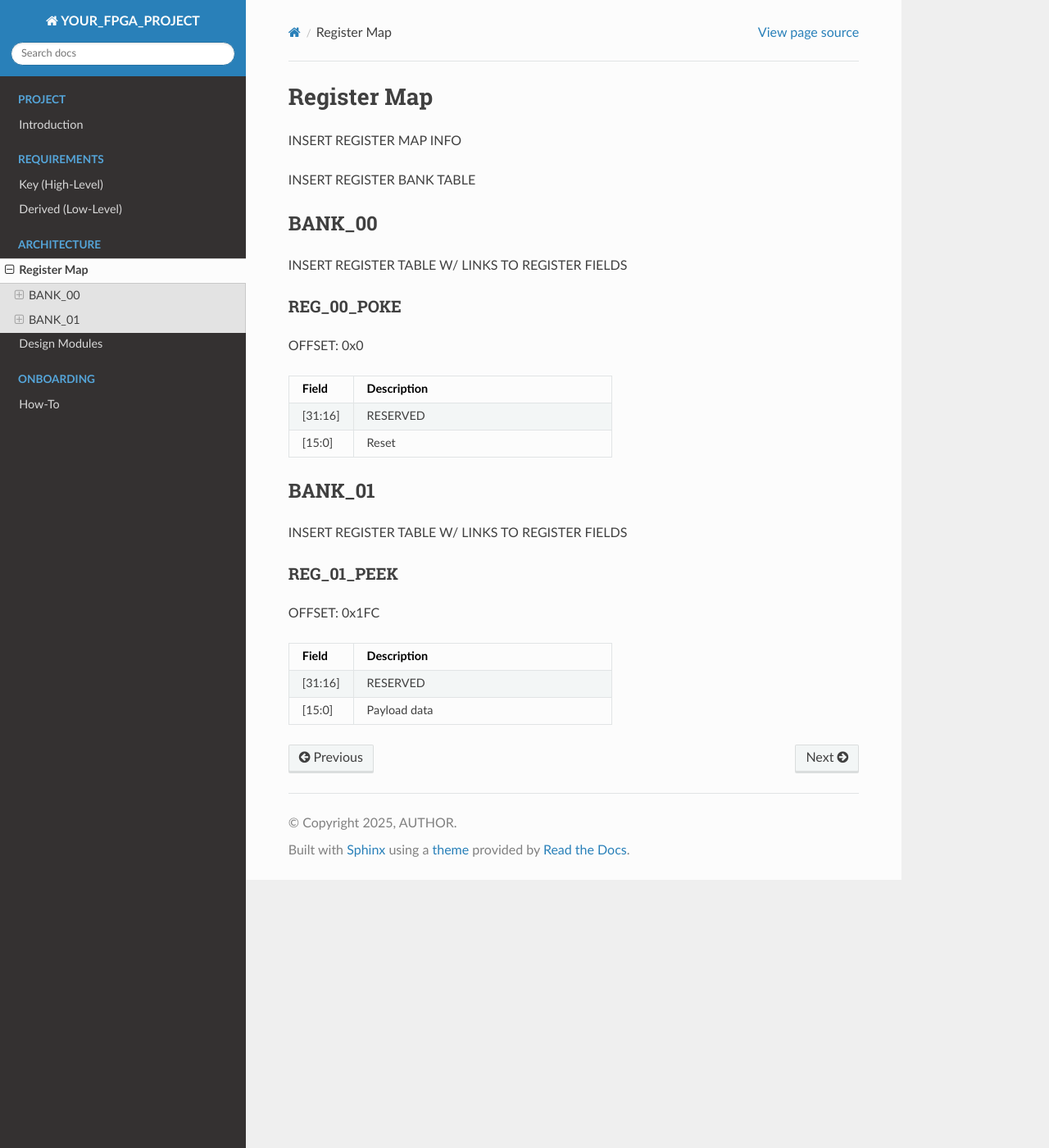
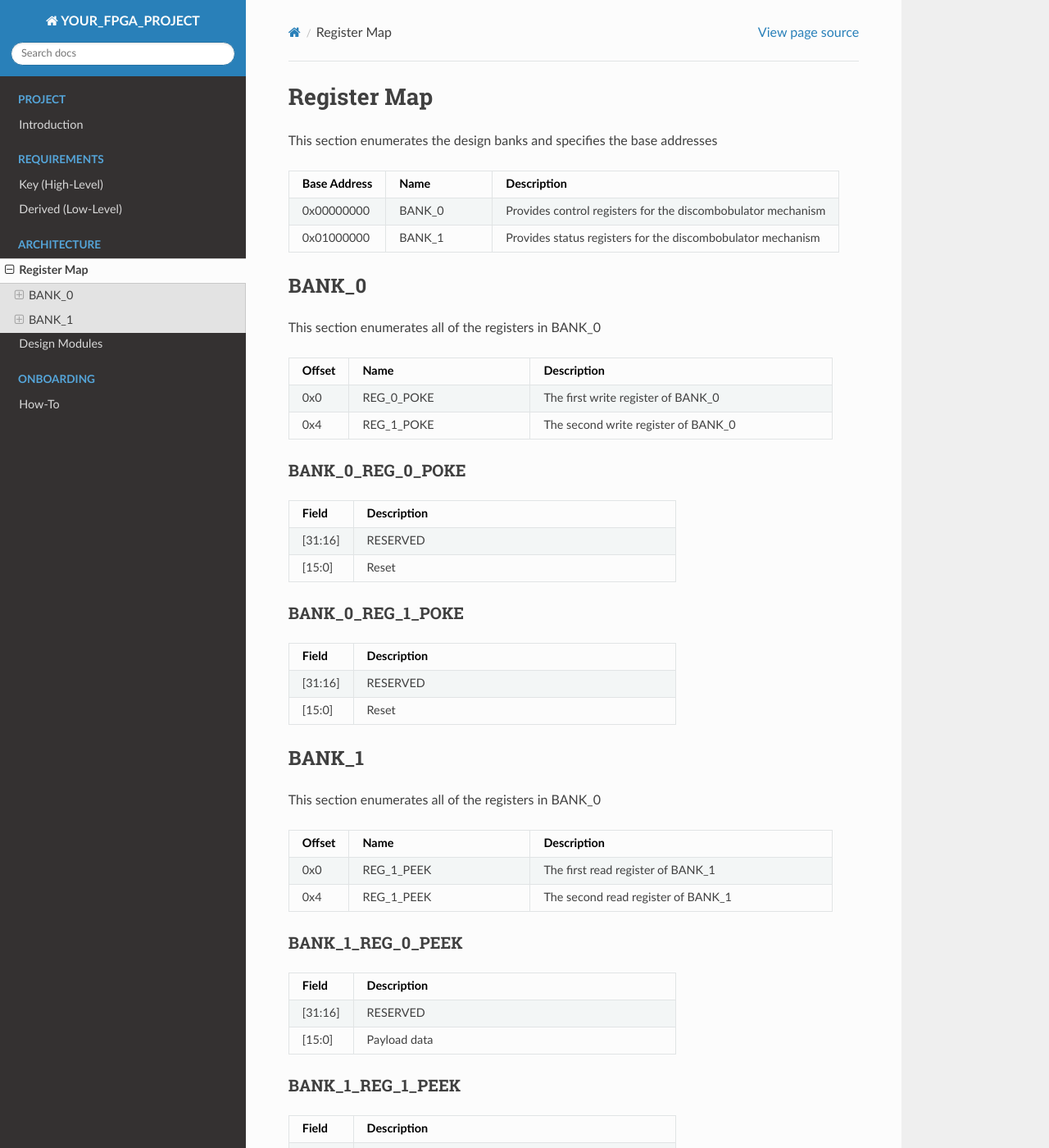
Before and after one commit to roajonny/common, a Sphinx documentation site: the page built from docs/source/architecture/register_map.rst, in a window 1280 px wide and 1400 px high. Shown: the whole window at 82% size. Built offline with Sphinx 7.4.7 and the Read the Docs theme 3.1.0, drawn with Linux system fonts in a browser that asks for light colours.

Commit message:
Updates register map doc

```diff
--- a/docs/source/architecture/register_map.rst
+++ b/docs/source/architecture/register_map.rst
@@ -1,23 +1,49 @@
 Register Map
 ============
 
-INSERT REGISTER MAP INFO
+This section enumerates the design banks and specifies the base addresses
 
-INSERT REGISTER BANK TABLE
+.. list-table::
+   :align: left
+   :widths: 10 30 50
+   :header-rows: 1
 
-BANK_00
+   * - Base Address
+     - Name
+     - Description
+   * - 0x00000000
+     - BANK_0
+     - Provides control registers for the discombobulator mechanism
+   * - 0x01000000
+     - BANK_1
+     - Provides status registers for the discombobulator mechanism
+
+BANK_0
 -------
 
-INSERT REGISTER TABLE W/ LINKS
-TO REGISTER FIELDS
-
-REG_00_POKE
-~~~~~~~~~~~
-
-OFFSET: 0x0
+This section enumerates all of the registers in BANK_0
 
 .. list-table::
-   :widths: 10 40
+   :align: left
+   :widths: 10 30 50
+   :header-rows: 1
+
+   * - Offset
+     - Name
+     - Description
+   * - 0x0
+     - REG_0_POKE
+     - The first write register of BANK_0
+   * - 0x4
+     - REG_1_POKE
+     - The second write register of BANK_0
+
+BANK_0_REG_0_POKE
+~~~~~~~~~~~~~~~~~
+
+.. list-table::
+   :align: left
+   :widths: 10 50
    :header-rows: 1
 
    * - Field
@@ -27,19 +53,47 @@ OFFSET: 0x0
    * - [15:0]
      - Reset
 
-BANK_01
+BANK_0_REG_1_POKE
+~~~~~~~~~~~~~~~~~
+
+.. list-table::
+   :align: left
+   :widths: 10 50
+   :header-rows: 1
+
+   * - Field
+     - Description
+   * - [31:16]
+     - RESERVED
+   * - [15:0]
+     - Reset
+
+BANK_1
 -------
 
-INSERT REGISTER TABLE W/ LINKS
-TO REGISTER FIELDS
-
-REG_01_PEEK
-~~~~~~~~~~~
-
-OFFSET: 0x1FC
+This section enumerates all of the registers in BANK_0
 
 .. list-table::
-   :widths: 10 40
+   :align: left
+   :widths: 10 30 50
+   :header-rows: 1
+
+   * - Offset
+     - Name
+     - Description
+   * - 0x0
+     - REG_1_PEEK
+     - The first read register of BANK_1
+   * - 0x4
+     - REG_1_PEEK
+     - The second read register of BANK_1
+
+BANK_1_REG_0_PEEK
+~~~~~~~~~~~~~~~~~
+
+.. list-table::
+   :align: left
+   :widths: 10 50
    :header-rows: 1
 
    * - Field
@@ -48,3 +102,18 @@ OFFSET: 0x1FC
      - RESERVED
    * - [15:0]
      - Payload data
+
+BANK_1_REG_1_PEEK
+~~~~~~~~~~~~~~~~~
+
+.. list-table::
+   :align: left
+   :widths: 10 50
+   :header-rows: 1
+
+   * - Field
+     - Description
+   * - [31:16]
+     - RESERVED
+   * - [15:0]
+     - Payload data
```
